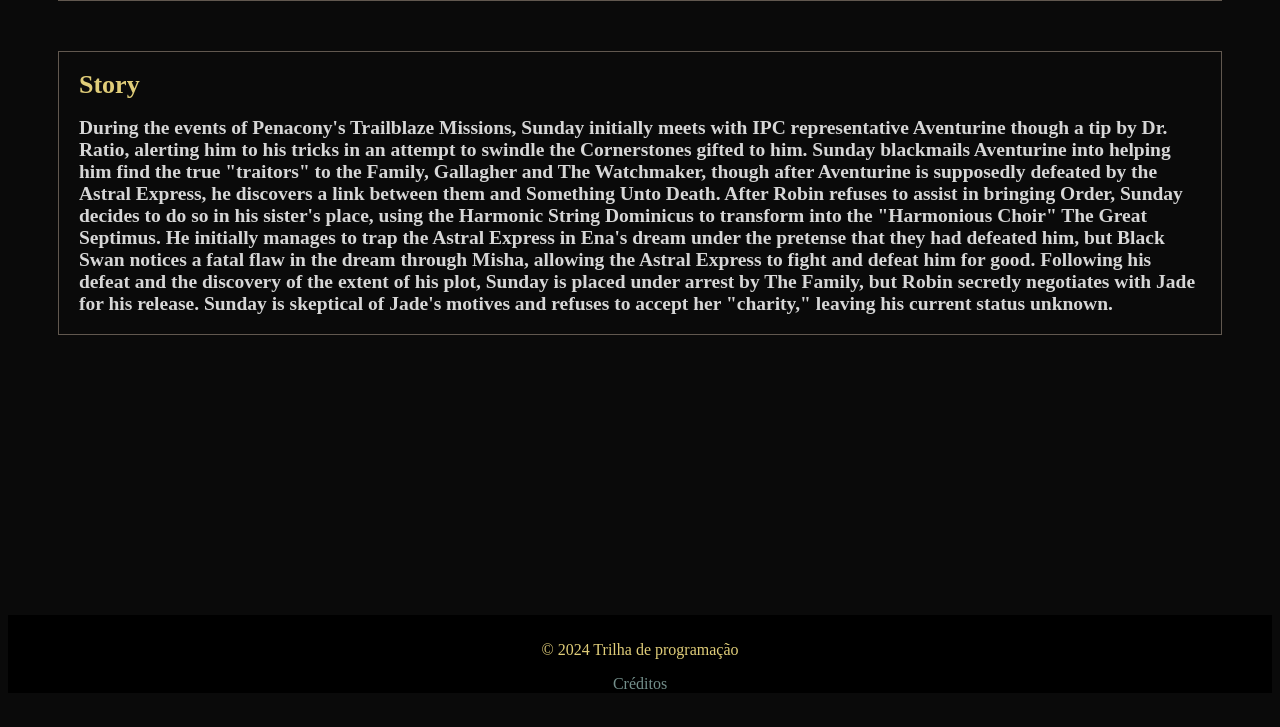
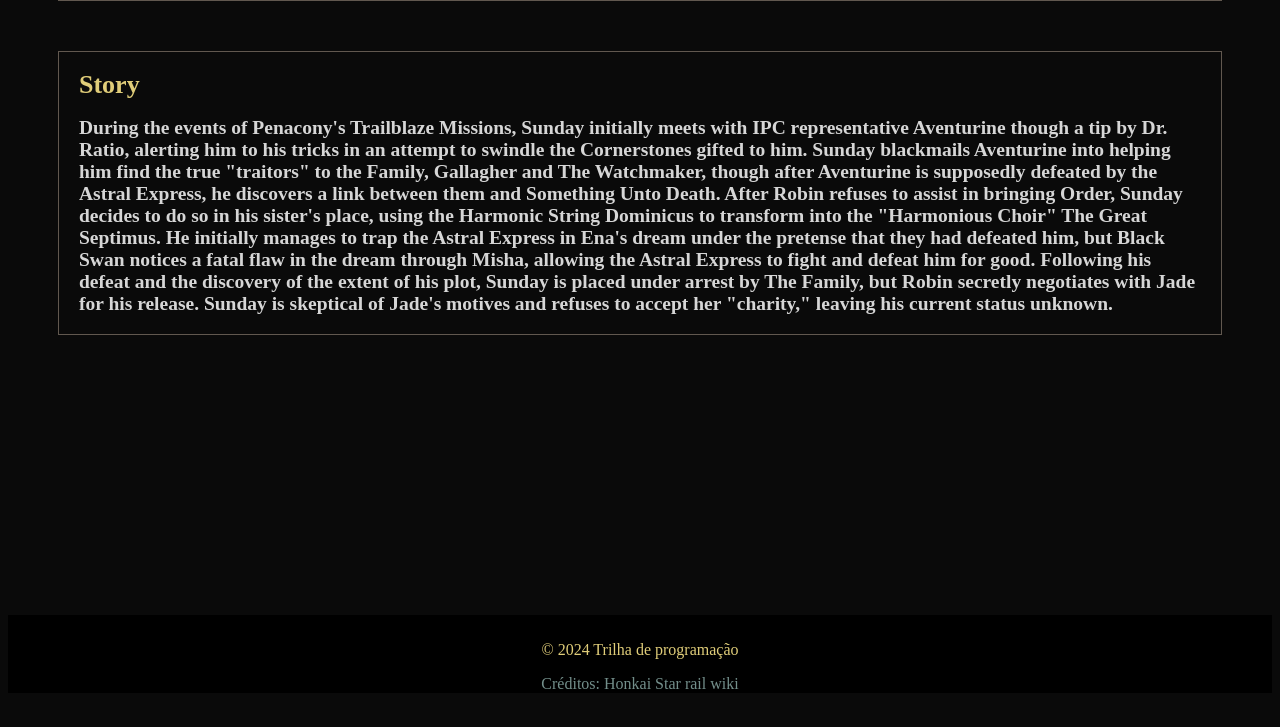
Before and after one commit to julia1o1o/inicio-3tri-ativ1-2d, a plain HTML site: page index.html in a window 1280 px wide. Shown: the part 1277-2004 px from the top of the page. Drawn offline with Linux system fonts and the light colour scheme.

Commit message:
creditos

```diff
--- a/index.html
+++ b/index.html
@@ -72,7 +72,7 @@
 <footer>
     <p>&copy; 2024 Trilha de programação</p>
     <ul>
-    <li><a href="http://honkai-star-rail.fandom.com/wiki/Sunday">Créditos</a></li>
+    <li><a href="http://honkai-star-rail.fandom.com/wiki/Sunday">Créditos: Honkai Star rail wiki</a></li>
     </ul>
 </footer>
 </body>
```
